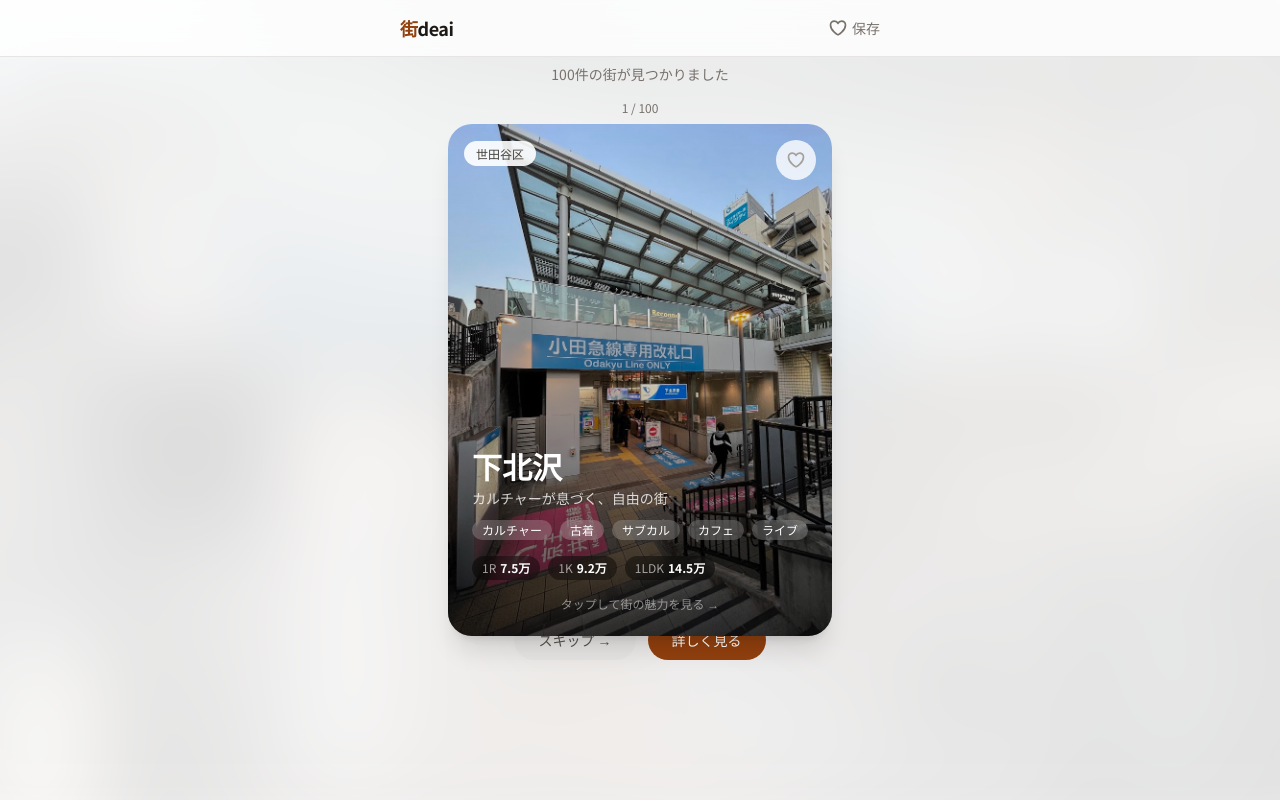
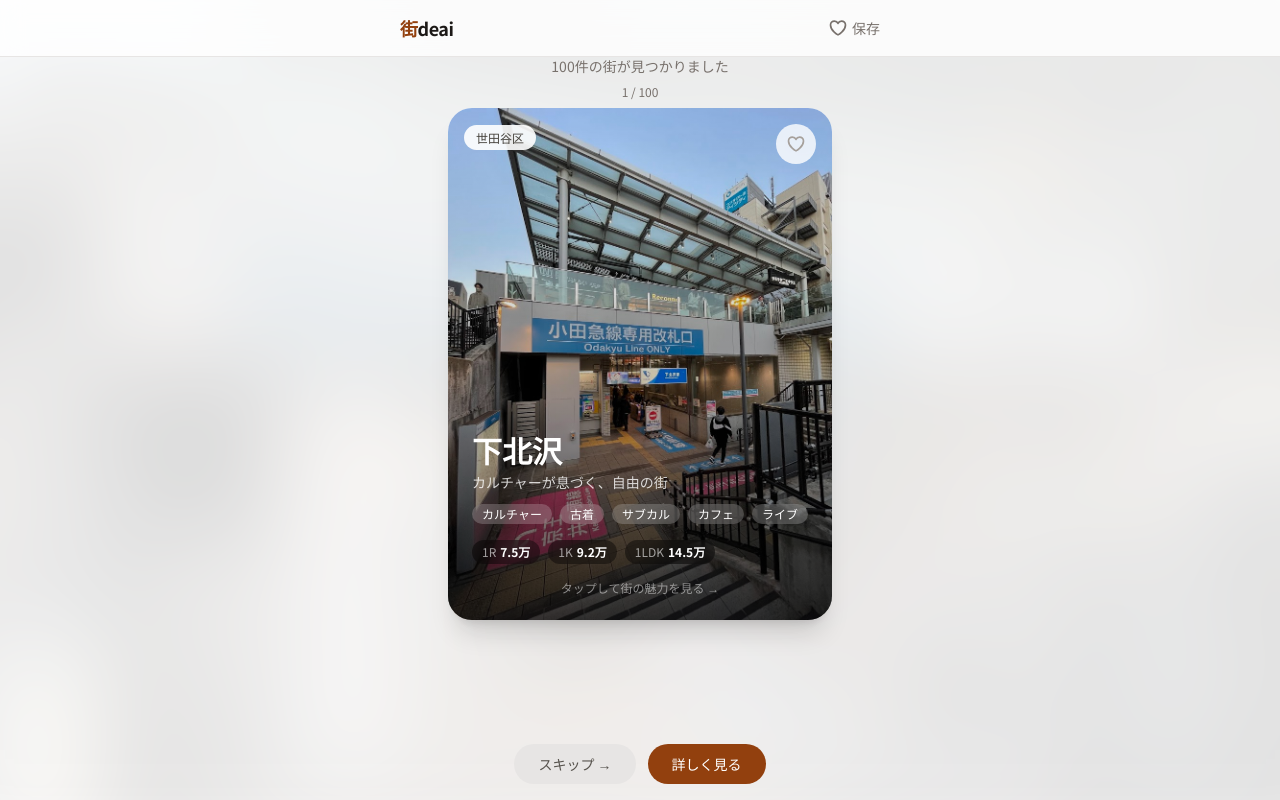
Before and after one commit to tsukky739-0211/machi-deai, a Next.js app: page /discover in a window 1280 px wide. Built offline with nearby package versions, Linux system fonts and the light colour scheme; no server answers.

Commit message:
fix: スワイプ画面のレイアウトずれを修正、ボタンが全部見えるように

```diff
--- a/src/app/discover/page.tsx
+++ b/src/app/discover/page.tsx
@@ -62,7 +62,7 @@ function DiscoverContent() {
   }, []);
 
   return (
-    <div className="min-h-screen pt-16 pb-8 px-4">
+    <div className="h-screen pt-14 pb-4 px-4 flex flex-col overflow-hidden">
       {/* 街写真の背景ブラー */}
       {bgImage && (
         <>
@@ -78,8 +78,8 @@ function DiscoverContent() {
           <div className="fixed inset-0 -z-10 bg-white/55" />
         </>
       )}
-      <div className="max-w-sm mx-auto">
-        <div className="text-center mb-4">
+      <div className="max-w-sm mx-auto w-full flex-1 flex flex-col min-h-0">
+        <div className="text-center mb-2">
           <p className="text-sm text-muted">
             {recommendedTowns.length}件の街が見つかりました
           </p>
--- a/src/components/SwipeStack.tsx
+++ b/src/components/SwipeStack.tsx
@@ -102,7 +102,7 @@ export default function SwipeStack({ towns, onIndexChange }: SwipeStackProps) {
 
   if (currentIndex >= towns.length) {
     return (
-      <div className="flex flex-col items-center justify-center h-[70vh] text-center px-6">
+      <div className="flex flex-col items-center justify-center flex-1 text-center px-6">
         <p className="text-5xl mb-4">🎉</p>
         <h3 className="text-xl font-bold mb-2">
           {towns.length}の街をチェックしました！
@@ -134,7 +134,7 @@ export default function SwipeStack({ towns, onIndexChange }: SwipeStackProps) {
   const nextTown = towns[currentIndex + 1];
 
   return (
-    <div className="relative w-full max-w-sm mx-auto h-[70vh] flex flex-col items-center">
+    <div className="relative w-full max-w-sm mx-auto flex-1 flex flex-col items-center min-h-0">
       {/* カードカウンター */}
       <div className="text-xs text-muted mb-2">
         {currentIndex + 1} / {towns.length}
```
